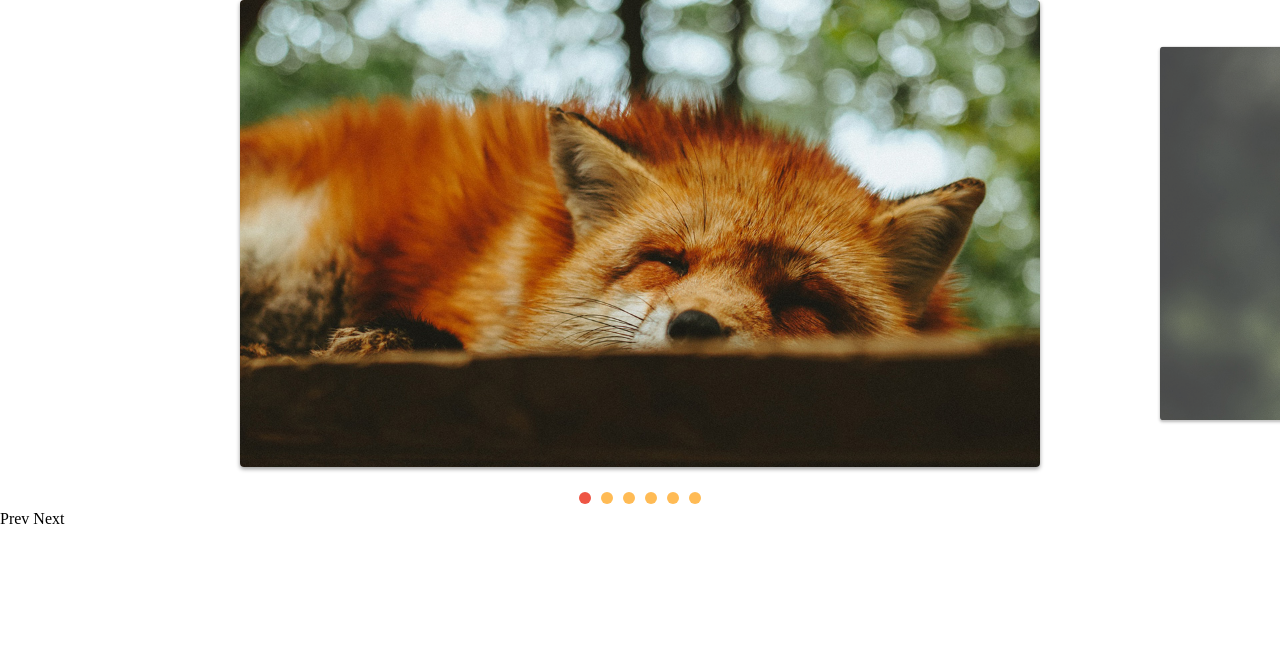
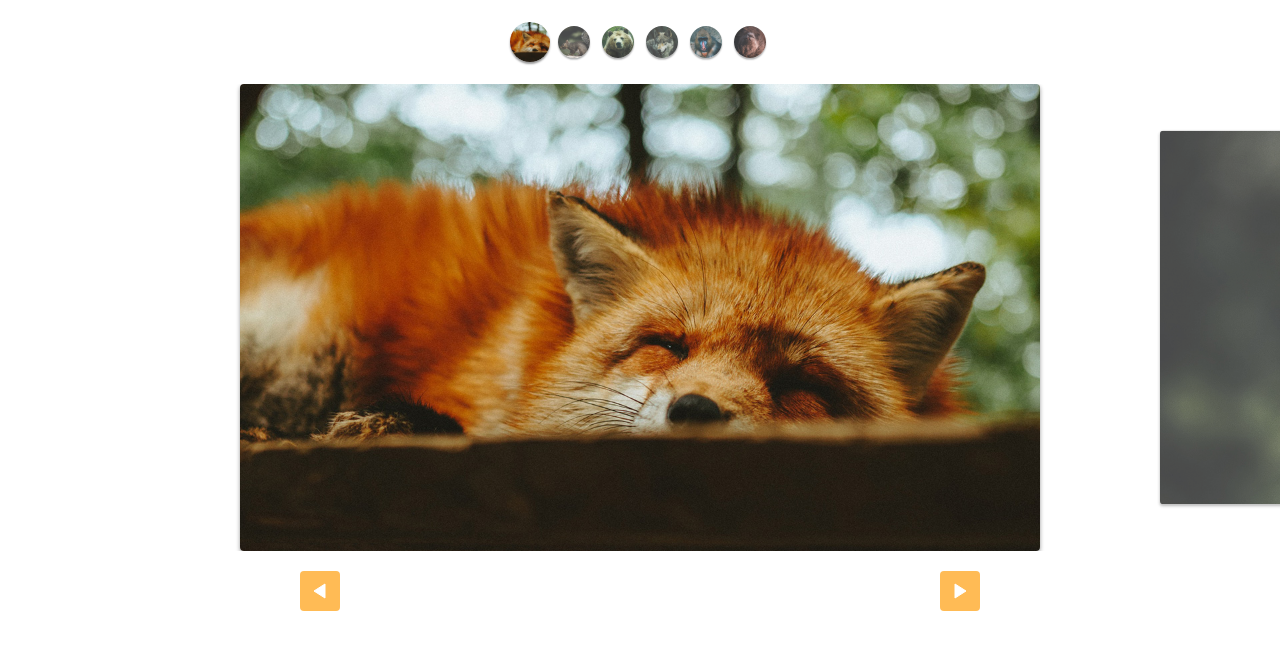
Before and after one commit to joaolucascript/slide, a plain HTML site: page index.html in a window 1280 px wide. Drawn offline with Linux system fonts and the light colour scheme.

Commit message:
criado custom controls e estilos

```diff
--- a/css/style.css
+++ b/css/style.css
@@ -57,3 +57,53 @@ img {
 [data-control='slide'] li.active a {
   background: #e54;
 }
+
+.custom-controls {
+  display: flex;
+  justify-content: center;
+  align-items: center;
+  margin: 20px 0;
+  flex-wrap: wrap;
+}
+
+.custom-controls li {
+  opacity: 0.8;
+  transform: scale(0.8);
+  margin: 2px;
+  transition: 0.2s;
+  width: 40px;
+  height: 40px;
+  border-radius: 50%;
+  overflow: hidden;
+  box-shadow: 0 2px 2px rgba(0, 0, 0, 0.4);
+  cursor: pointer;
+}
+
+.custom-controls li:hover,
+.custom-controls li.active {
+  opacity: 1;
+  transform: scale(1);
+}
+
+.arrow-nav {
+  display: flex;
+  justify-content: space-around;
+  align-items: center;
+  margin: 20px 0;
+}
+
+.arrow-nav button {
+  width: 40px;
+  height: 40px;
+  border-radius: 4px;
+  overflow: hidden;
+  text-indent: -999px;
+  background: #fb5 url('../img/arrow.svg') no-repeat center center;
+  border: 0;
+  cursor: pointer;
+  transition: 0.2s;
+}
+
+.arrow-nav button.prev {
+  transform: rotate(180deg);
+}
--- a/index.html
+++ b/index.html
@@ -8,6 +8,14 @@
     <link rel="stylesheet" href="css/style.css" />
   </head>
   <body>
+    <ul class="custom-controls">
+      <li><img src="img/foto1-thumb.jpg" alt="" /></li>
+      <li><img src="img/foto2-thumb.jpg" alt="" /></li>
+      <li><img src="img/foto3-thumb.jpg" alt="" /></li>
+      <li><img src="img/foto4-thumb.jpg" alt="" /></li>
+      <li><img src="img/foto5-thumb.jpg" alt="" /></li>
+      <li><img src="img/foto6-thumb.jpg" alt="" /></li>
+    </ul>
     <div class="wrapper">
       <ul class="slide">
         <li><img src="img/foto1.jpg" alt="" /></li>
--- a/js/script.js
+++ b/js/script.js
@@ -1,7 +1,7 @@
-import { Slide, SlideNav } from './slide.js';
+import SlideNav from './slide.js';
 
 const slide = new SlideNav('.slide', '.wrapper');
 slide.init();
 
 slide.addArrow('.prev', '.next');
-slide.addControl();
+slide.addControl('.custom-controls');
--- a/js/slide.js
+++ b/js/slide.js
@@ -144,7 +144,7 @@ export class Slide {
   }
 }
 
-export class SlideNav extends Slide {
+export default class SlideNav extends Slide {
   constructor(slide, wrapper) {
     super(slide, wrapper);
     this.bindControlEvents();
```
